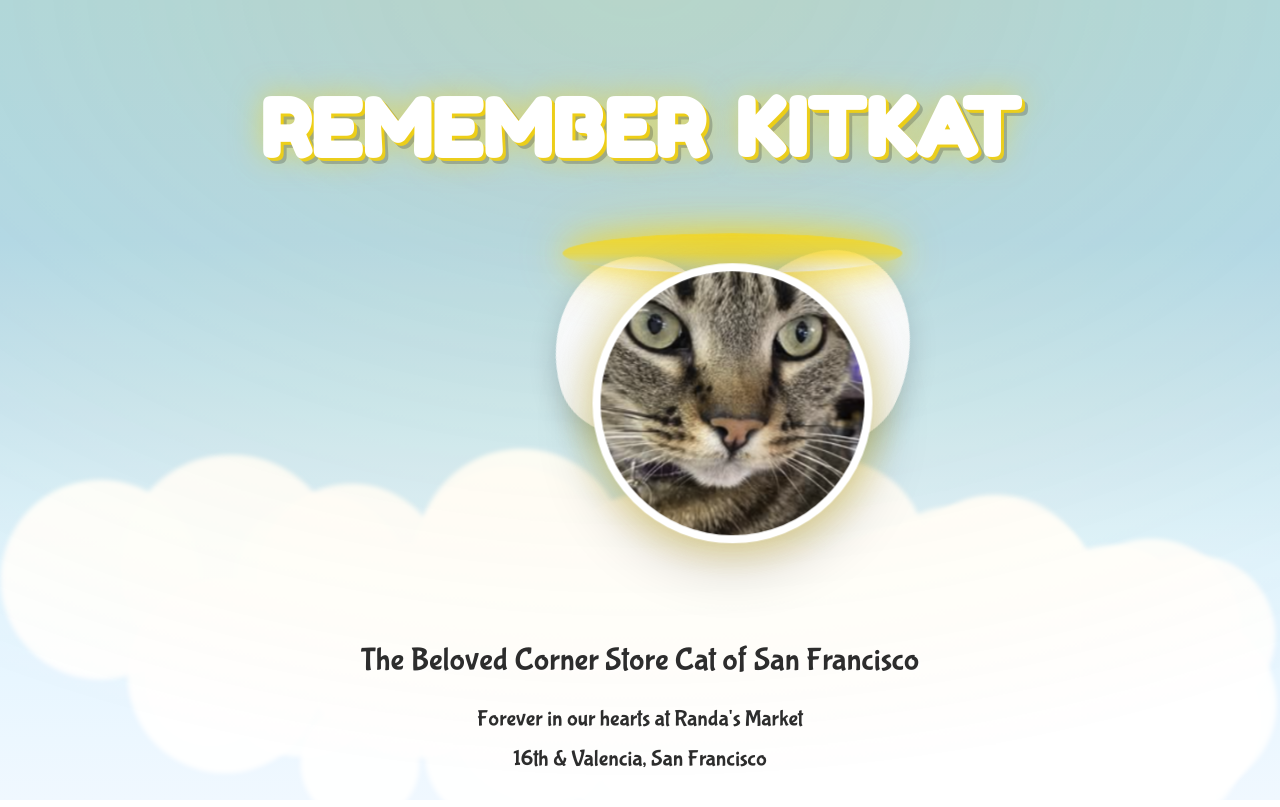
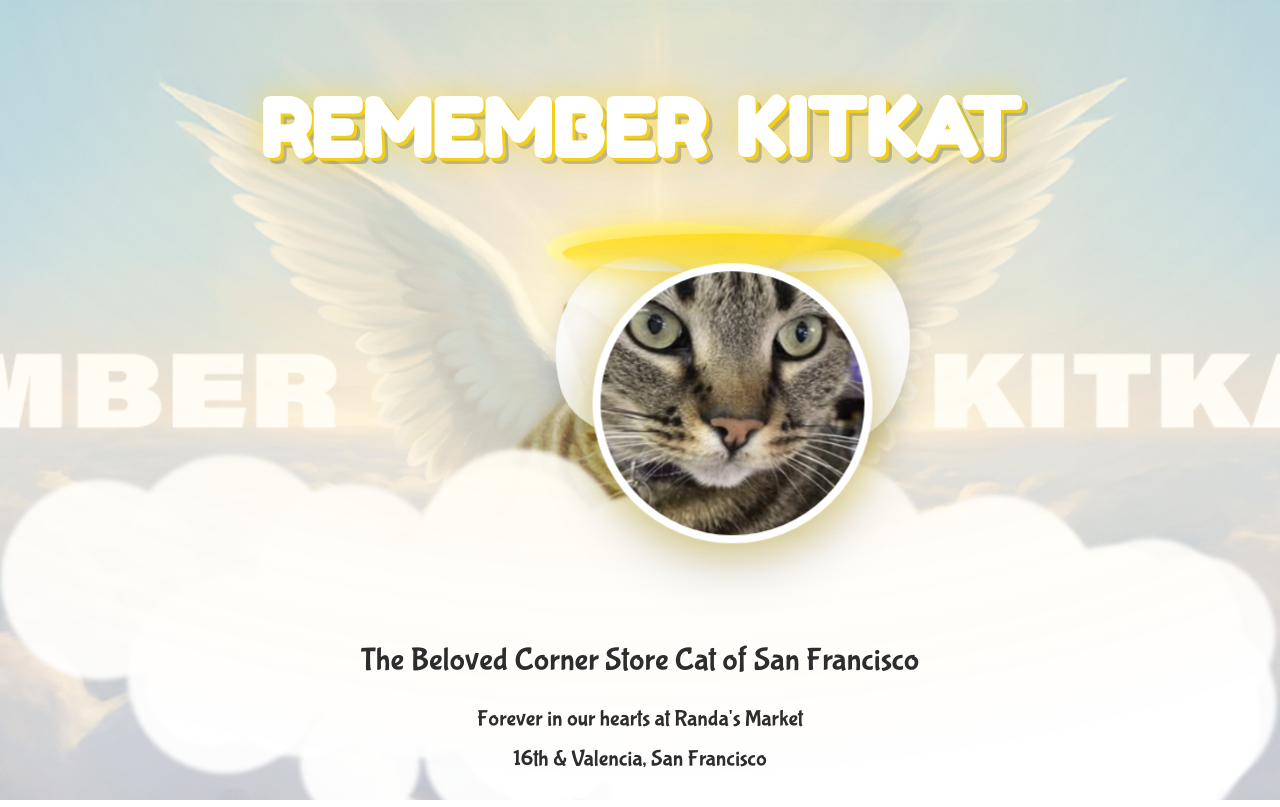
Before and after one commit to Kellie-Brighty/ktitkatcoin, a plain HTML site: page index.html in a window 1280 px wide. Shown: the top 807 px of the page. Drawn offline with Linux system fonts and the light colour scheme.

Commit message:
made new updates

```diff
--- a/styles.css
+++ b/styles.css
@@ -23,7 +23,7 @@ body {
     position: relative;
 }
 
-/* Photorealistic Sky Background - Exactly Like the Image */
+/* Photorealistic Sky Background with Banner */
 .cloud-container {
     position: fixed;
     top: 0;
@@ -33,13 +33,19 @@ body {
     pointer-events: none;
     z-index: 0;
     overflow: hidden;
-    background: linear-gradient(to bottom,
-        #ADD8E6 0%,
-        #B0D9F0 30%,
-        #C8E6F5 50%,
-        #E0F4FF 70%,
-        #F0F8FF 100%
-    );
+    background:
+        linear-gradient(to bottom,
+            rgba(173, 216, 230, 0.6) 0%,
+            rgba(176, 217, 240, 0.5) 30%,
+            rgba(200, 230, 245, 0.4) 50%,
+            rgba(224, 244, 255, 0.3) 70%,
+            rgba(240, 248, 255, 0.2) 100%
+        ),
+        url('banner.png');
+    background-size: cover;
+    background-position: center;
+    background-repeat: no-repeat;
+    background-blend-mode: overlay;
 }
 
 /* Realistic Cloud Shapes - Photorealistic Style */
```
Also changed, not shown: banner.png (added), 1 other file.
